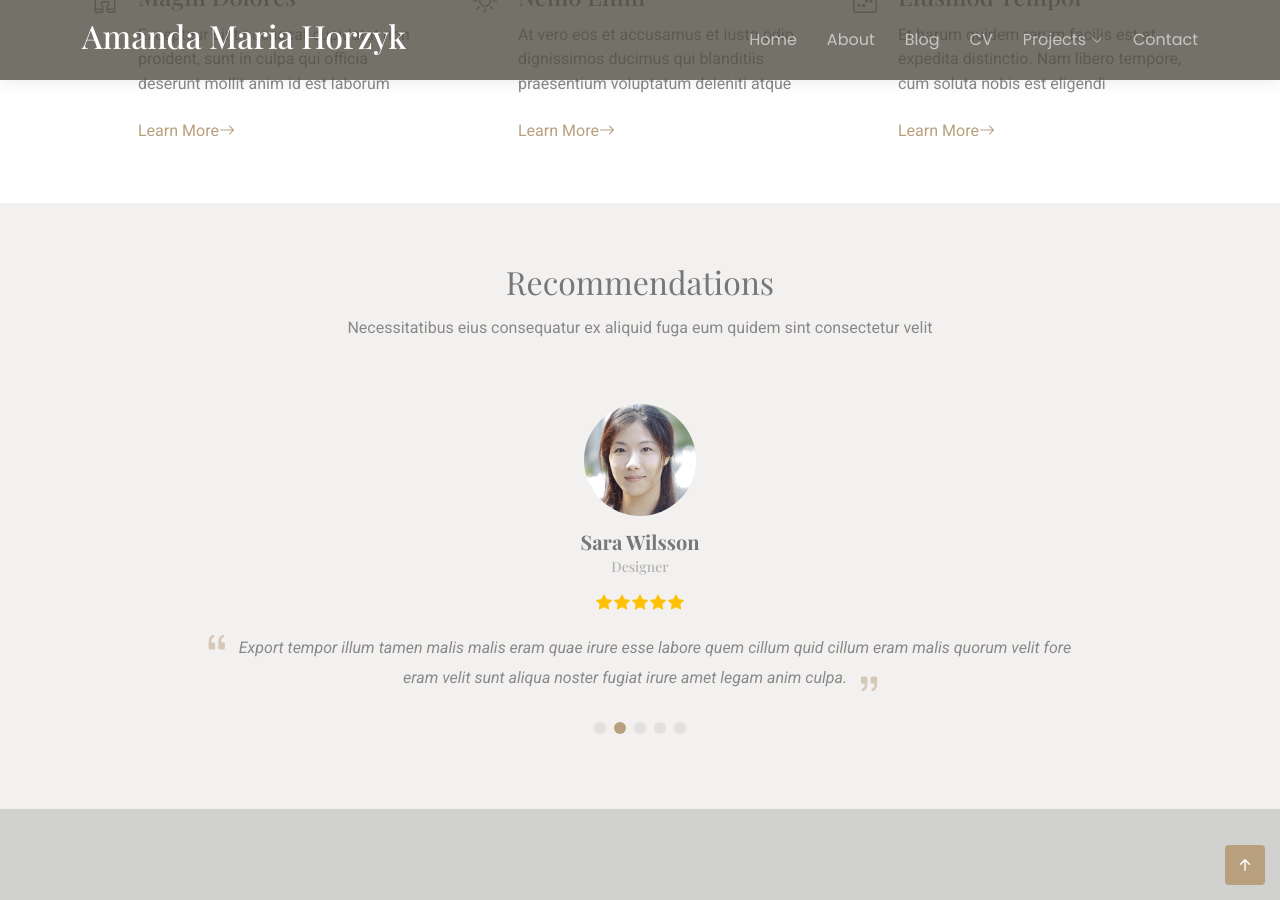
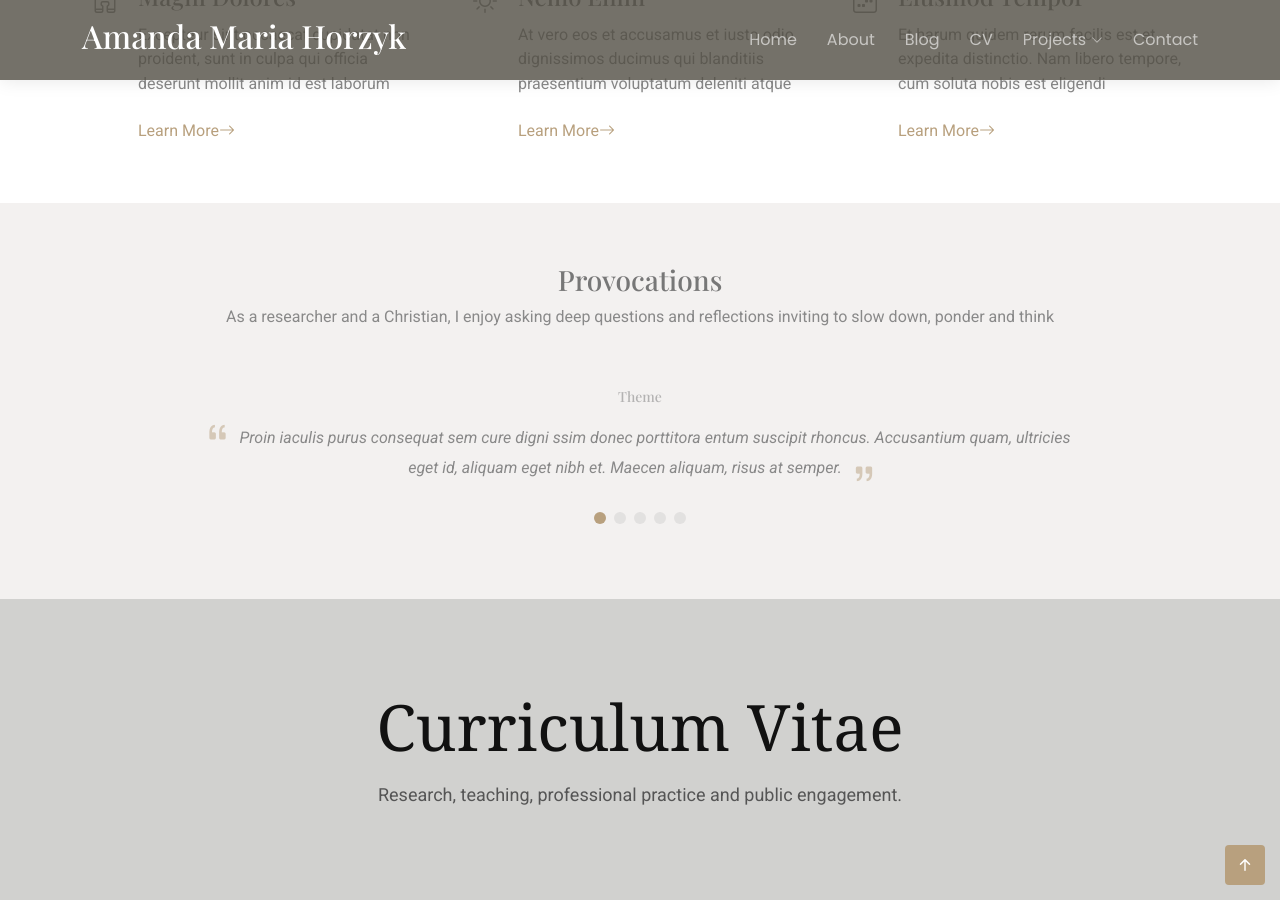
Before and after one commit to amandahorzyk/amandahorzyk.github.io, a Jekyll site: the page built from index.html, in a window 1280 px wide and 900 px high, scrolled down 1880 px. Built offline with Jekyll 4.4.1, drawn with Linux system fonts in a browser that asks for light colours; some web fonts are replaced.

Commit message:
update homepage

```diff
--- a/index.html
+++ b/index.html
@@ -250,8 +250,8 @@
 
       <!-- Section Title -->
       <div class="container section-title" data-aos="fade-up">
-        <h2>Recommendations</h2>
-        <p>Necessitatibus eius consequatur ex aliquid fuga eum quidem sint consectetur velit</p>
+        <h3>Provocations</h3>
+        <p>As a researcher and a Christian, I enjoy asking deep questions and reflections inviting to slow down, ponder and think</p>
       </div><!-- End Section Title -->
 
       <div class="container" data-aos="fade-up" data-aos-delay="100">
@@ -276,12 +276,7 @@
 
             <div class="swiper-slide">
               <div class="testimonial-item">
-                <img src="assets/img/testimonials/testimonials-1.jpg" class="testimonial-img" alt="">
-                <h3>Saul Goodman</h3>
-                <h4>Ceo &amp; Founder</h4>
-                <div class="stars">
-                  <i class="bi bi-star-fill"></i><i class="bi bi-star-fill"></i><i class="bi bi-star-fill"></i><i class="bi bi-star-fill"></i><i class="bi bi-star-fill"></i>
-                </div>
+                <h4>Theme</h4>
                 <p>
                   <i class="bi bi-quote quote-icon-left"></i>
                   <span>Proin iaculis purus consequat sem cure digni ssim donec porttitora entum suscipit rhoncus. Accusantium quam, ultricies eget id, aliquam eget nibh et. Maecen aliquam, risus at semper.</span>
@@ -292,12 +287,7 @@
 
             <div class="swiper-slide">
               <div class="testimonial-item">
-                <img src="assets/img/testimonials/testimonials-2.jpg" class="testimonial-img" alt="">
-                <h3>Sara Wilsson</h3>
-                <h4>Designer</h4>
-                <div class="stars">
-                  <i class="bi bi-star-fill"></i><i class="bi bi-star-fill"></i><i class="bi bi-star-fill"></i><i class="bi bi-star-fill"></i><i class="bi bi-star-fill"></i>
-                </div>
+                <h4>Theme</h4>
                 <p>
                   <i class="bi bi-quote quote-icon-left"></i>
                   <span>Export tempor illum tamen malis malis eram quae irure esse labore quem cillum quid cillum eram malis quorum velit fore eram velit sunt aliqua noster fugiat irure amet legam anim culpa.</span>
@@ -308,12 +298,7 @@
 
             <div class="swiper-slide">
               <div class="testimonial-item">
-                <img src="assets/img/testimonials/testimonials-3.jpg" class="testimonial-img" alt="">
-                <h3>Jena Karlis</h3>
-                <h4>Store Owner</h4>
-                <div class="stars">
-                  <i class="bi bi-star-fill"></i><i class="bi bi-star-fill"></i><i class="bi bi-star-fill"></i><i class="bi bi-star-fill"></i><i class="bi bi-star-fill"></i>
-                </div>
+                <h4>Theme</h4>
                 <p>
                   <i class="bi bi-quote quote-icon-left"></i>
                   <span>Enim nisi quem export duis labore cillum quae magna enim sint quorum nulla quem veniam duis minim tempor labore quem eram duis noster aute amet eram fore quis sint minim.</span>
@@ -324,12 +309,7 @@
 
             <div class="swiper-slide">
               <div class="testimonial-item">
-                <img src="assets/img/testimonials/testimonials-4.jpg" class="testimonial-img" alt="">
-                <h3>Matt Brandon</h3>
-                <h4>Freelancer</h4>
-                <div class="stars">
-                  <i class="bi bi-star-fill"></i><i class="bi bi-star-fill"></i><i class="bi bi-star-fill"></i><i class="bi bi-star-fill"></i><i class="bi bi-star-fill"></i>
-                </div>
+                <h4>Theme</h4>
                 <p>
                   <i class="bi bi-quote quote-icon-left"></i>
                   <span>Fugiat enim eram quae cillum dolore dolor amet nulla culpa multos export minim fugiat minim velit minim dolor enim duis veniam ipsum anim magna sunt elit fore quem dolore labore illum veniam.</span>
@@ -340,12 +320,7 @@
 
             <div class="swiper-slide">
               <div class="testimonial-item">
-                <img src="assets/img/testimonials/testimonials-5.jpg" class="testimonial-img" alt="">
-                <h3>John Larson</h3>
-                <h4>Entrepreneur</h4>
-                <div class="stars">
-                  <i class="bi bi-star-fill"></i><i class="bi bi-star-fill"></i><i class="bi bi-star-fill"></i><i class="bi bi-star-fill"></i><i class="bi bi-star-fill"></i>
-                </div>
+                <h4>Theme</h4>
                 <p>
                   <i class="bi bi-quote quote-icon-left"></i>
                   <span>Quis quorum aliqua sint quem legam fore sunt eram irure aliqua veniam tempor noster veniam enim culpa labore duis sunt culpa nulla illum cillum fugiat legam esse veniam culpa fore nisi cillum quid.</span>
```
Also changed, not shown: other parts of index.html (+2 -2 lines).
